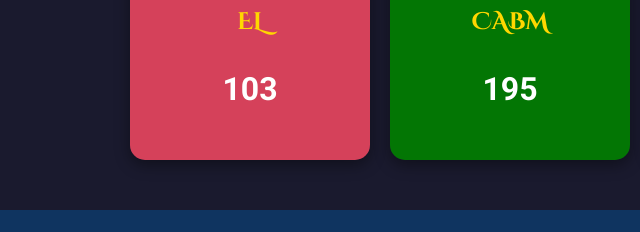
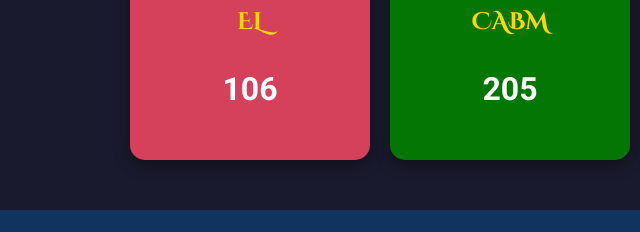
Before and after one commit to Srushti2K25/Srushti2k25, a plain HTML site: page index.html in a window 1280 px wide. Shown: the part 1164-1396 px from the top of the page, 0-640 px from the left. Drawn offline with Linux system fonts and the light colour scheme.

Commit message:
Update index.html

```diff
--- a/index.html
+++ b/index.html
@@ -187,11 +187,11 @@
           <div class="score-container">
               <div class="score-box EL">
                   <h3>EL</h3>
-                  <p class="score">103</p>
+                  <p class="score">106</p>
               </div>
               <div class="score-box CABM">
                   <h3>CABM</h3>
-                  <p class="score">195</p>
+                  <p class="score">205</p>
               </div>
               <div class="score-box IE">
                   <h3>IE</h3>
```
